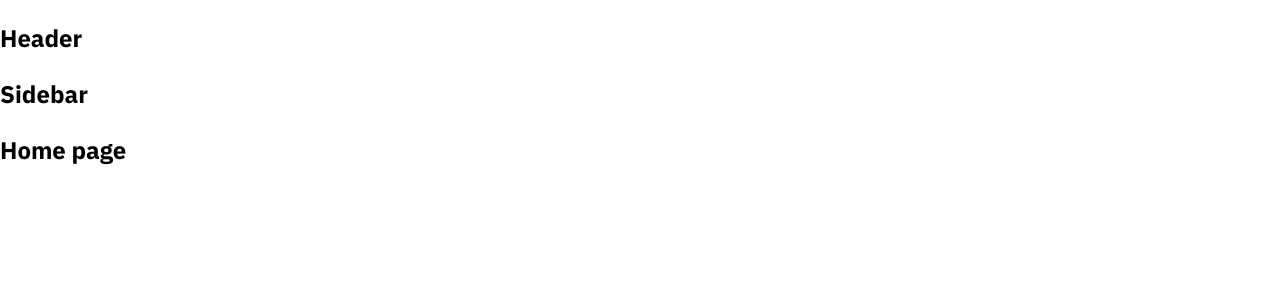
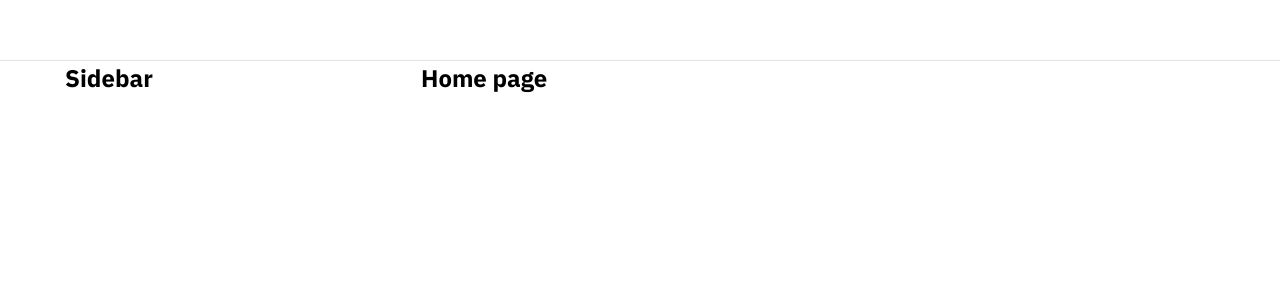
Before and after one commit to Hstahp/tiktok-ui, a React (Create React App) app: page / in a window 1280 px wide. Shown: the top 300 px of the page. Built offline with nearby package versions, Linux system fonts and the light colour scheme.

Commit message:
10.1 Dựng khung Layout mặc định

```diff
--- a/package.json
+++ b/package.json
@@ -7,6 +7,7 @@
     "@testing-library/jest-dom": "^6.9.1",
     "@testing-library/react": "^16.3.2",
     "@testing-library/user-event": "^13.5.0",
+    "classnames": "^2.5.1",
     "normalize.css": "^8.0.1",
     "react": "^19.2.7",
     "react-dom": "^19.2.7",
--- a/src/components/GlobalStyles/GlobalStyles.scss
+++ b/src/components/GlobalStyles/GlobalStyles.scss
@@ -3,9 +3,14 @@
 
 :root {
     --primary: #fe2c55;
+    //defualt layout
+    --default-layout-header-height: 60px;
+    --default-layout-width: 1150px;
 }
 
 * {
+    margin: 0;
+    padding: 0;
     box-sizing: border-box;
 }
 
--- /dev/null
+++ b/src/components/Layout/DefaultLayout/DefaultLayout.module.scss
@@ -0,0 +1,13 @@
+.wrapper {
+    display: flex;
+    flex-direction: column;
+    align-items: center;
+}
+
+.container {
+    width: var(--default-layout-width, 1150px);
+    display: flex;
+}
+.content {
+    flex: 1;
+}
--- /dev/null
+++ b/src/components/Layout/DefaultLayout/Sidebar/Sidebar.module.scss
@@ -0,0 +1,3 @@
+.wrapper {
+    width: 356px;
+}
--- a/src/components/Layout/DefaultLayout/Sidebar/index.js
+++ b/src/components/Layout/DefaultLayout/Sidebar/index.js
@@ -1,5 +1,13 @@
+import styles from './Sidebar.module.scss';
+import classNames from 'classnames/bind';
+
+const cx = classNames.bind(styles);
 function Sidebar() {
-    return <h2>Sidebar</h2>;
+    return (
+        <aside className={cx('wrapper')}>
+            <h2>Sidebar</h2>
+        </aside>
+    );
 }
 
 export default Sidebar;
--- a/src/components/Layout/DefaultLayout/index.js
+++ b/src/components/Layout/DefaultLayout/index.js
@@ -1,13 +1,17 @@
+import classNames from 'classnames/bind';
 import Header from '~/components/Layout/components/Header';
+import styles from './DefaultLayout.module.scss';
 import Sidebar from './Sidebar';
+
+const cx = classNames.bind(styles);
 
 function DefaultLayout({ children }) {
     return (
-        <div>
+        <div className={cx('wrapper')}>
             <Header />
-            <div class="container">
+            <div className={cx('container')}>
                 <Sidebar />
-                <div class="content">{children}</div>
+                <div className={cx('content')}>{children}</div>
             </div>
         </div>
     );
--- a/src/components/Layout/HeaderOnly/index.js
+++ b/src/components/Layout/HeaderOnly/index.js
@@ -1,6 +1,6 @@
 import Header from '~/components/Layout/components/Header';
 
-function DefaultLayout({ children }) {
+function HeaderOnly({ children }) {
     return (
         <div>
             <Header />
@@ -11,4 +11,4 @@
     );
 }
 
-export default DefaultLayout;
+export default HeaderOnly;
--- /dev/null
+++ b/src/components/Layout/components/Header/Header.module.scss
@@ -0,0 +1,12 @@
+.wrapper {
+    width: 100%;
+    height: var(--default-layout-header-height, 60px);
+    box-shadow: 0 1px 0 rgb(22 24 35 / 12%);
+    display: flex;
+    justify-content: center;
+}
+
+.inner {
+    height: 100%;
+    width: var(--default-layout-width, 1150px);
+}
--- a/src/components/Layout/components/Header/index.js
+++ b/src/components/Layout/components/Header/index.js
@@ -1,5 +1,16 @@
+import classNames from 'classnames/bind';
+import styles from './Header.module.scss';
+
+const cx = classNames.bind(styles);
 function Header() {
-    return <h2>Header</h2>;
+    return (
+        <header className={cx('wrapper')}>
+            <div className={cx('inner')}>
+                {/* Logo */}
+                {/* Search */}
+            </div>
+        </header>
+    );
 }
 
 export default Header;
```
Also changed, not shown: 1 other file (tests, documents, lock files or other folders).
